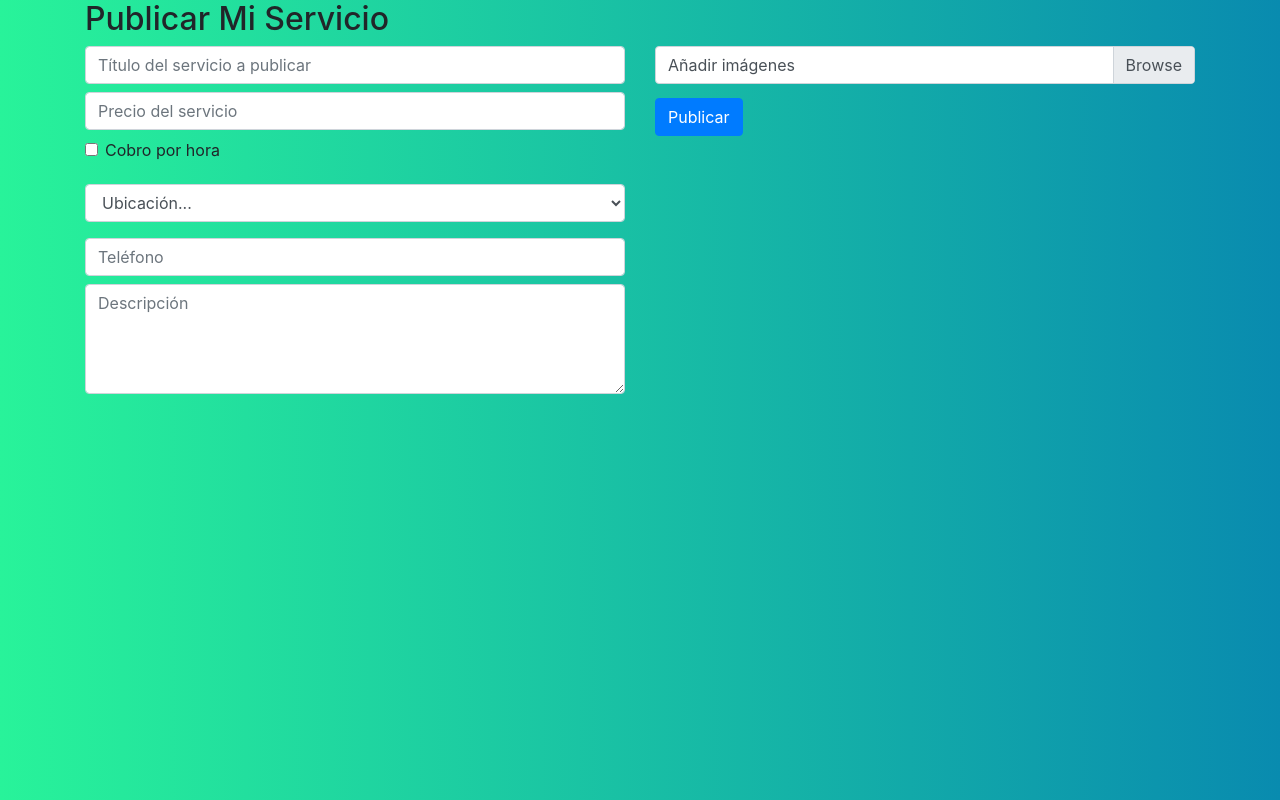
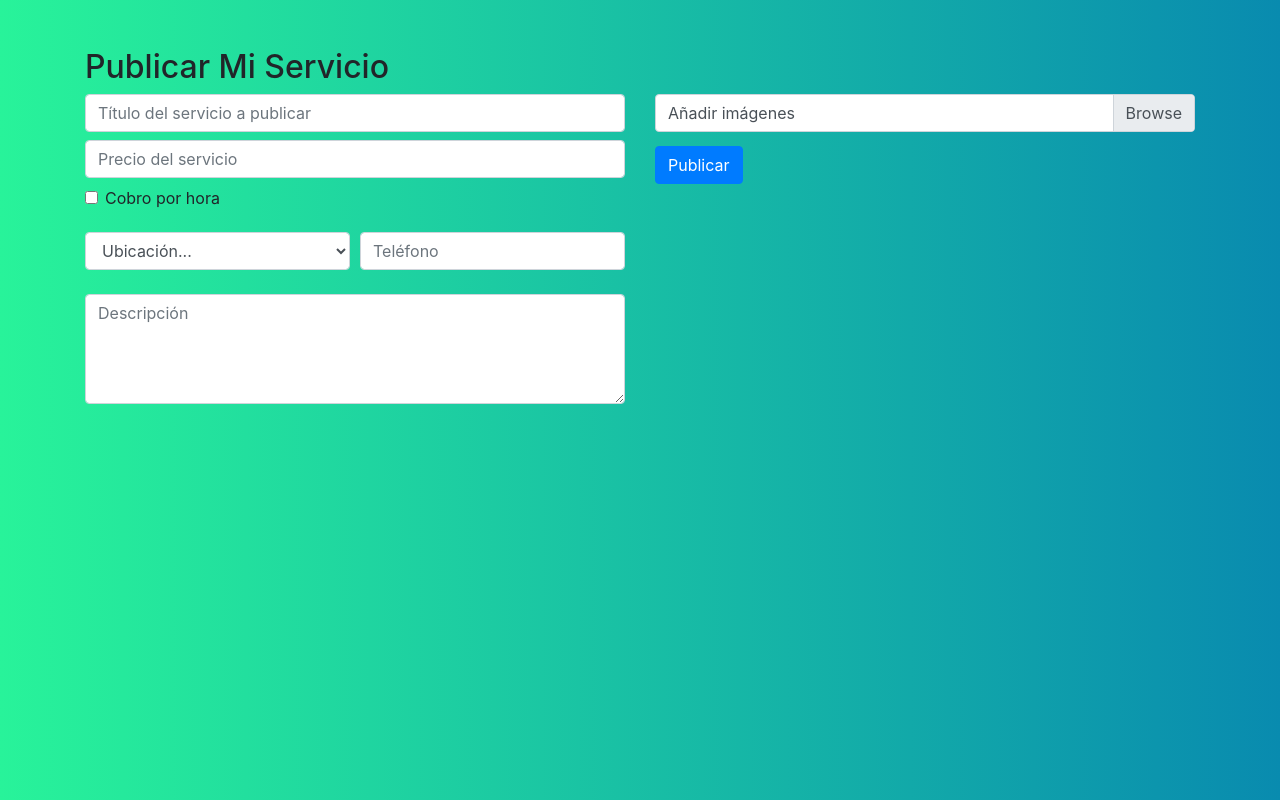
Before and after one commit to perchos/solucionesya-frontend, a React (Create React App) app: page /publishes in a window 1280 px wide. Built offline with nearby package versions, Linux system fonts and the light colour scheme.

Commit message:
[fix] form styles

```diff
--- a/src/components/Publishes.jsx
+++ b/src/components/Publishes.jsx
@@ -10,8 +10,12 @@ import '../assets/styles/Publishes.css';
 import React from 'react';
 
 const Publishes = () => {
+  const handleSubmit = () => {
+    console.log('working in handle submit ... ');
+  };
+
   return (
-    <Container className='publishes'>
+    <Container className='publishes py-5'>
       <h2>Publicar Mi Servicio</h2>
       <Row>
         <Col>
@@ -33,17 +37,25 @@ const Publishes = () => {
                 name='hourly'
               />
             </Form.Group>
+            <Form.Row>
+              <Col>
                 <Form.Group controlId='location'>
                   <Form.Control as='select' defaultValue='Ubicación...'>
                     <option>Ubicación...</option>
                     <option>...</option>
                   </Form.Control>
                 </Form.Group>
+              </Col>
+              <Col>
+                <Form.Group controlId='location'>
                   <FormControl
                     type='number'
                     placeholder='Teléfono'
                     className='mb-2'
                   />
+                </Form.Group>
+              </Col>
+            </Form.Row>
             <Form.Group controlId='description'>
               <Form.Control
                 as='textarea'
@@ -63,7 +75,7 @@ const Publishes = () => {
               className='custom-file'
             />
           </Form>
-          <Button variant='primary' className='my-2'>
+          <Button variant='primary' className='my-2' onClick={handleSubmit}>
             Publicar
           </Button>
         </Col>
```
Lines whose indentation alone changed are shown as unchanged.
